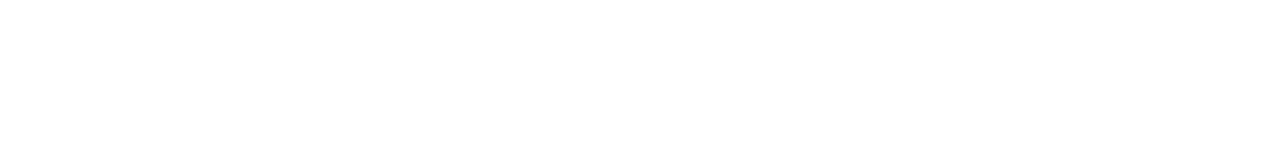
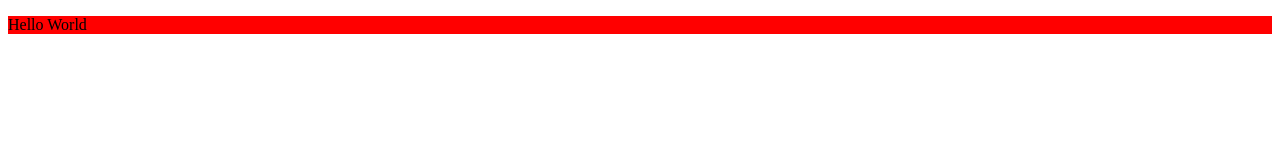
Before and after one commit to faturrohman05/portfolio-bootstrap, a plain HTML site: page index.html in a window 1280 px wide. Drawn offline with Linux system fonts and the light colour scheme.

Commit message:
menambahkan tag p

```diff
--- a/index.html
+++ b/index.html
@@ -9,6 +9,7 @@
 </head>
 
 <body>
+    <p style="background-color: red;">Hello World</p>
 
 </body>
 
```
